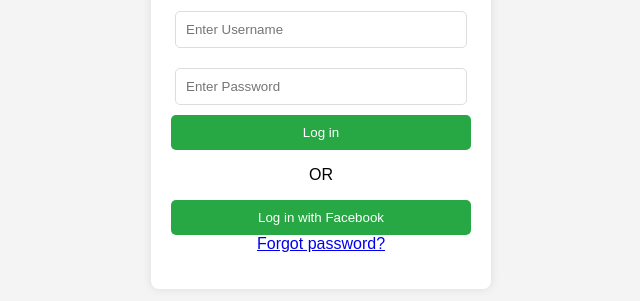
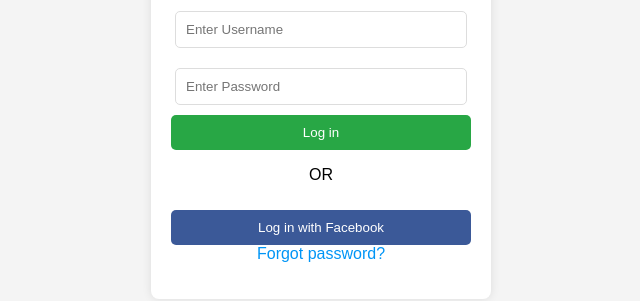
Before and after one commit to harsharajtech-9/Instagram-login, a website: page frontend/index.html in a window 1280 px wide. Shown: the part 149-450 px from the top of the page, without its empty margins (319-959 px from the left). Drawn offline with Linux system fonts and the light colour scheme.

Commit message:
Update style.css

```diff
--- a/frontend/style.css
+++ b/frontend/style.css
@@ -22,6 +22,7 @@
 }
 
 button {
+  background-color: #0095f6;
   width: 100%;
   padding: 10px;
   background: #28a745;
@@ -34,8 +35,18 @@
 button:hover {
   background: #218838;
 }
+.facebook-button {
+  background-color: #3b5998;
+  width: 100%;
+  margin-top: 10px;
+}
 
 #message {
   margin-top: 10px;
   font-weight: bold;
 }
+
+a {
+  color: #0095f6;
+  text-decoration: none;
+}
```
